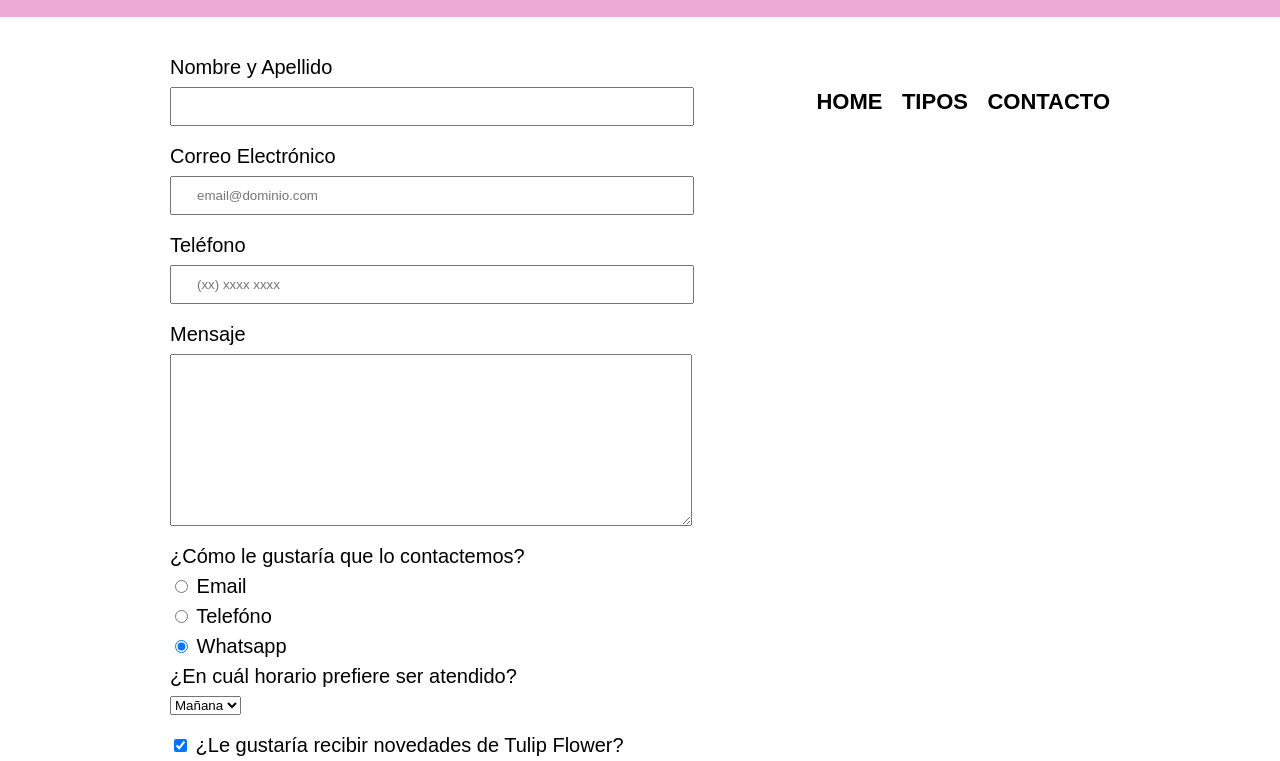
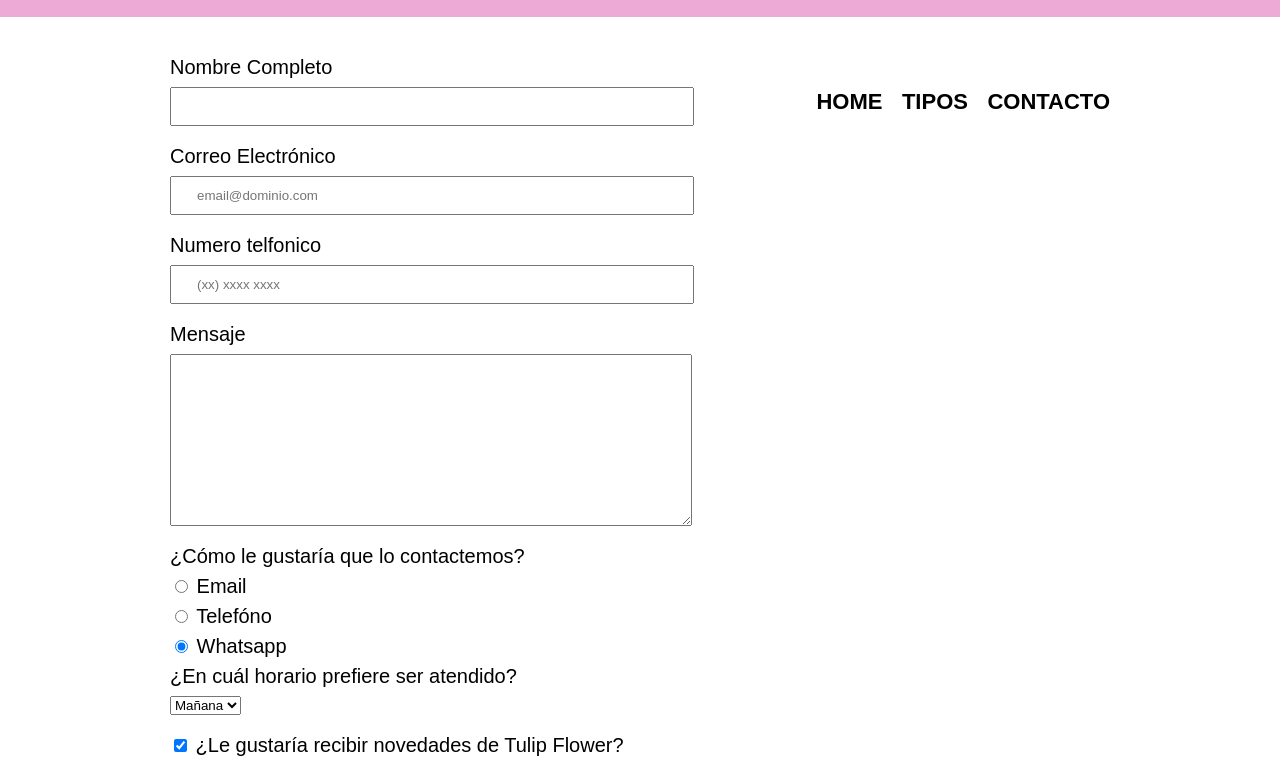
Before and after one commit to Genesis-BQ/Presentacion-Git, a website: page contacto.html in a window 1280 px wide. Shown: the part 39-800 px from the top of the page. Drawn offline with Linux system fonts and the light colour scheme.

Commit message:
se realizo un cambio

```diff
--- a/contacto.html
+++ b/contacto.html
@@ -23,13 +23,13 @@
         </header>
         <main class="formulario">
             <form action="/validar" method="post">
-                <label for="nombre_apellido"> Nombre y Apellido </label>
+                <label for="nombre_apellido"> Nombre Completo </label>
                 <input type="text" id="nombre_apellido" name="nombreapellido" class="input-padrom" required>
 
                 <label for="correoelectronico"> Correo Electrónico </label>
                 <input type="email" id="correoe_lectronico" name="correoelectronico" class="input-padrom" required placeholder="email@dominio.com">
 
-                <label for="telefono"> Teléfono </label>
+                <label for="telefono"> Numero telfonico </label>
                 <input type="tel" id="telefono" name="telefono" class="input-padrom" required placeholder="(xx) xxxx xxxx">
 
                 <label for="mensaje"> Mensaje </label>
```
